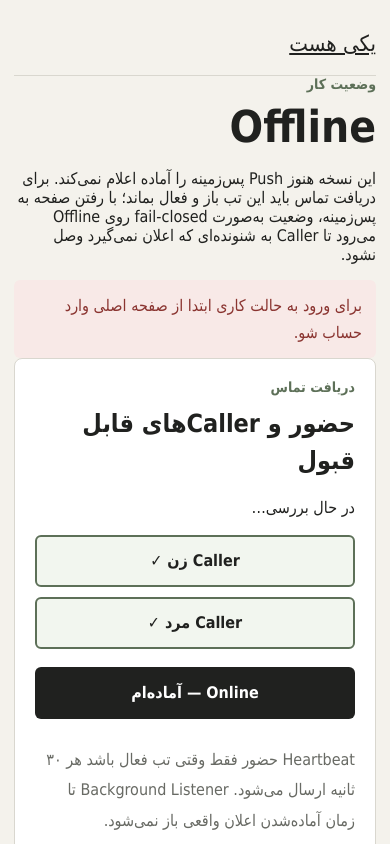
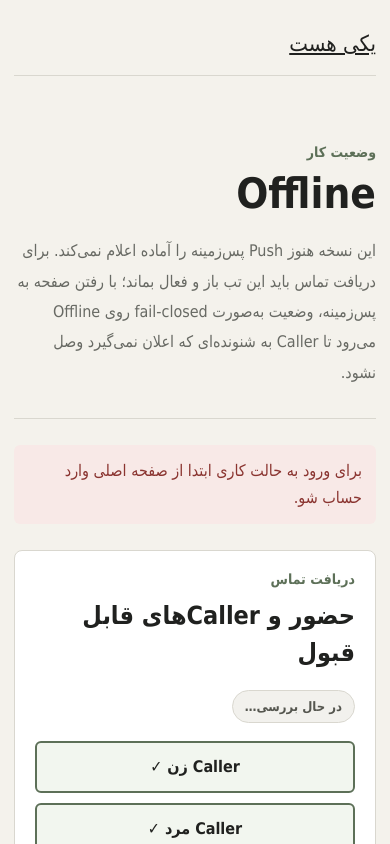
Before and after one commit to morfisam25-tech/YEKI-HAST, a Next.js app in the folder apps/web/: page /listener/work in a window 390 px wide. Shown: the top 844 px of the page. Built offline with nearby package versions, Linux system fonts and the light colour scheme; no server answers.

Commit message:
style: add Web Listener work-mode layout

```diff
--- a/apps/web/app/styles.css
+++ b/apps/web/app/styles.css
@@ -354,6 +354,144 @@ button:disabled {
   width: 100%;
 }
 
+.listener-work-page {
+  display: grid;
+  gap: 26px;
+}
+
+.listener-work-hero {
+  display: grid;
+  grid-template-columns: minmax(220px, 0.7fr) minmax(0, 1.3fr);
+  gap: 42px;
+  align-items: center;
+  padding: 42px 0 30px;
+  border-bottom: 1px solid var(--line);
+}
+
+.listener-work-hero h1 {
+  font-size: clamp(42px, 7vw, 64px);
+}
+
+.work-status-copy {
+  display: grid;
+  gap: 12px;
+  color: var(--muted);
+  line-height: 1.9;
+}
+
+.work-status-copy p { margin: 0; }
+.work-status-copy strong { color: var(--ink); }
+
+.work-grid {
+  display: grid;
+  grid-template-columns: repeat(2, minmax(0, 1fr));
+  gap: 18px;
+  align-items: start;
+}
+
+.listener-work-page .call-setup {
+  max-width: none;
+  height: 100%;
+}
+
+.presence-pill {
+  width: fit-content;
+  padding: 8px 12px;
+  border: 1px solid var(--line);
+  border-radius: 999px;
+  background: #f2f1ed;
+  color: #55564f;
+  font-size: 13px;
+  font-weight: 700;
+}
+
+.presence-pill[data-status='online'] {
+  background: #eaf2e6;
+  border-color: #b8c9af;
+  color: #40523a;
+}
+
+.presence-pill[data-status='paused'] {
+  background: #fbf2df;
+  border-color: #dbcba4;
+  color: #5a481d;
+}
+
+.duration-options.two-column {
+  grid-template-columns: repeat(2, minmax(0, 1fr));
+}
+
+.secondary-action {
+  background: #eceae4;
+  color: var(--ink);
+  border: 1px solid var(--line);
+}
+
+.danger-action {
+  background: #8a3430;
+  color: #ffffff;
+}
+
+.wide-card {
+  max-width: none;
+}
+
+.compact-heading {
+  margin-bottom: 0;
+}
+
+.summary-grid {
+  display: grid;
+  grid-template-columns: repeat(3, minmax(0, 1fr));
+  gap: 12px;
+}
+
+.summary-card {
+  display: grid;
+  gap: 7px;
+  padding: 16px;
+  border: 1px solid var(--line);
+  border-radius: 7px;
+  background: #fbfaf7;
+}
+
+.summary-card strong {
+  font-size: 18px;
+}
+
+.summary-card span,
+.recent-row span {
+  color: var(--muted);
+  font-size: 13px;
+  line-height: 1.7;
+}
+
+.recent-list {
+  display: grid;
+  gap: 10px;
+}
+
+.recent-row {
+  display: grid;
+  grid-template-columns: repeat(2, minmax(0, 1fr));
+  gap: 18px;
+  padding: 14px 0;
+  border-top: 1px solid var(--line);
+}
+
+.recent-row > div {
+  display: grid;
+  gap: 5px;
+}
+
+.recent-row > div:last-child {
+  text-align: left;
+}
+
+.listener-work-page audio {
+  width: 100%;
+}
+
 @media (max-width: 800px) {
   main { padding-top: 12px; }
   .site-header span { display: none; }
@@ -372,6 +510,12 @@ button:disabled {
   }
   .legal-page { padding-top: 40px; }
   .listener-grid { grid-template-columns: 1fr 1fr; }
+  .listener-work-hero,
+  .work-grid {
+    grid-template-columns: 1fr;
+  }
+  .listener-work-hero { gap: 18px; }
+  .summary-grid { grid-template-columns: 1fr 1fr; }
 }
 
 @media (max-width: 560px) {
@@ -379,6 +523,12 @@ button:disabled {
   .listener-grid { grid-template-columns: 1fr; }
   .duration-options { grid-template-columns: 1fr; }
   .live-call .duration-options { grid-template-columns: 1fr 1fr; }
+  .duration-options.two-column,
+  .summary-grid,
+  .recent-row {
+    grid-template-columns: 1fr;
+  }
+  .recent-row > div:last-child { text-align: right; }
 }
 
 @media (max-width: 420px) {
```
